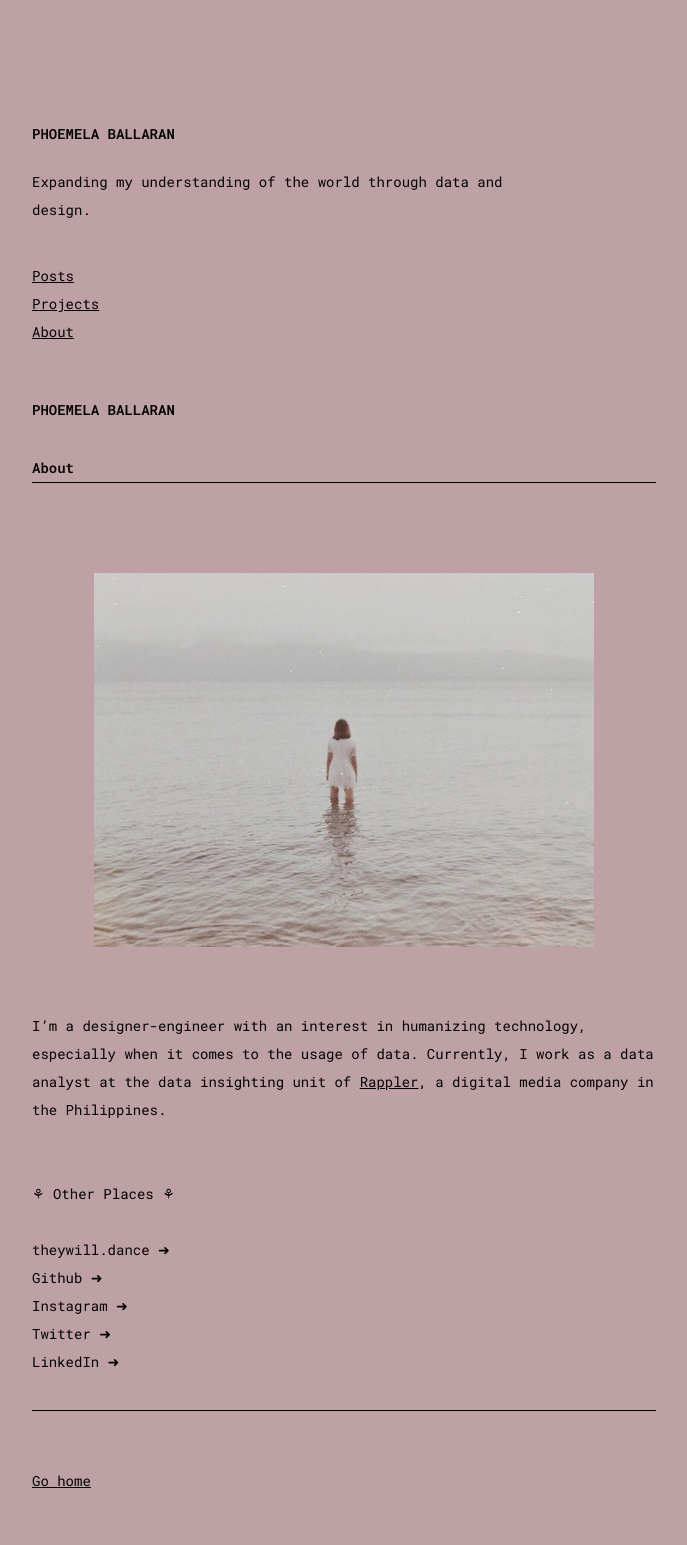
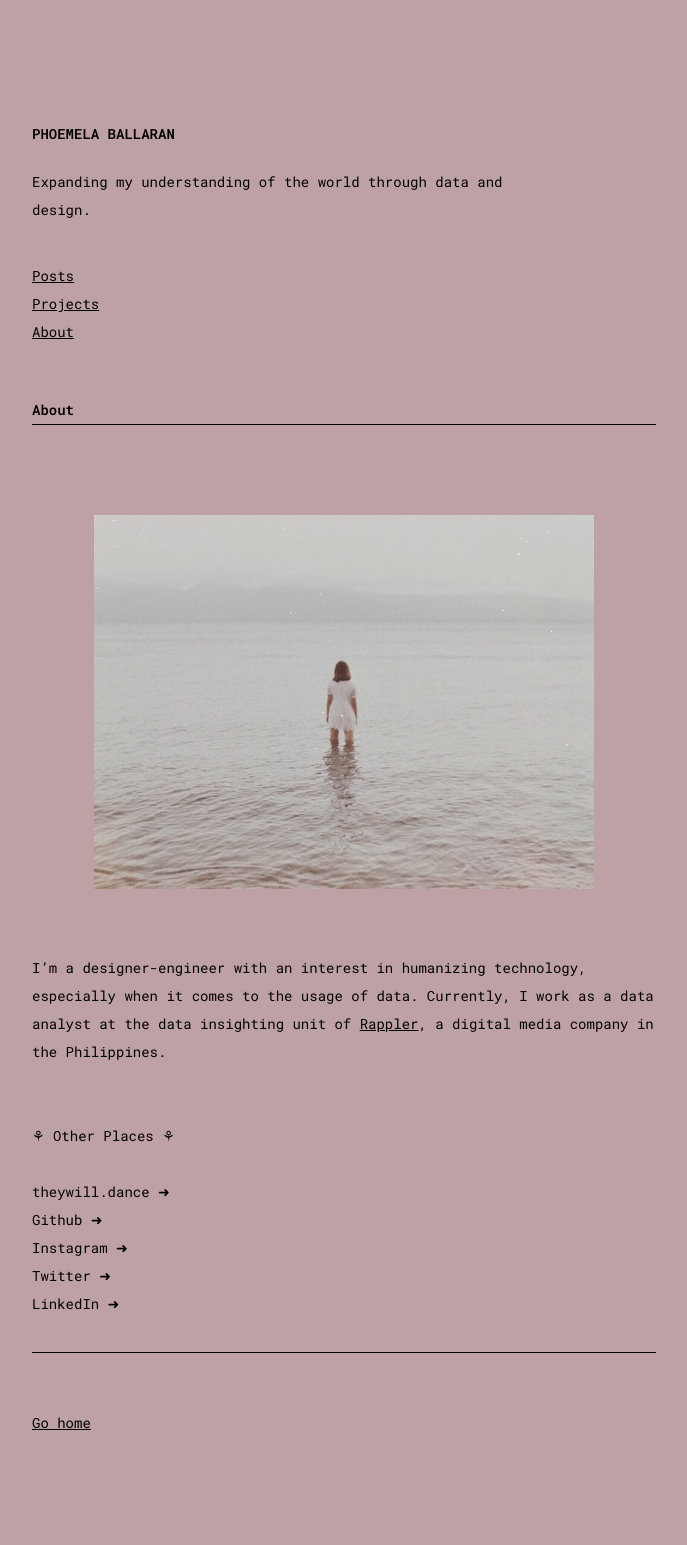
Before and after one commit to comoballar/phoemelaballaran.github.io, a Jekyll site: the page built from about.md, in a window 1280 px wide. Shown: the whole page, without its empty margins (88-775 px from the left). Built offline with Jekyll 4.4.1, drawn with Linux system fonts in a browser that asks for light colours; after the commit the page ends 1487 px from its top, so only the background shows below that.

Commit message:
Update page.html

```diff
--- a/_layouts/page.html
+++ b/_layouts/page.html
@@ -6,11 +6,6 @@
     <div class="container">
       {% include header.html %}
       <div class="post">
-        <div class="bio__header">
-          <a href="{{ site.url }}{{ "/" | relative_url }}">
-            {{ site.header }}
-          </a>
-        </div>
 
         <div class="post__meta">
           <div class="post__title">{{ page.title }}</div>
```
